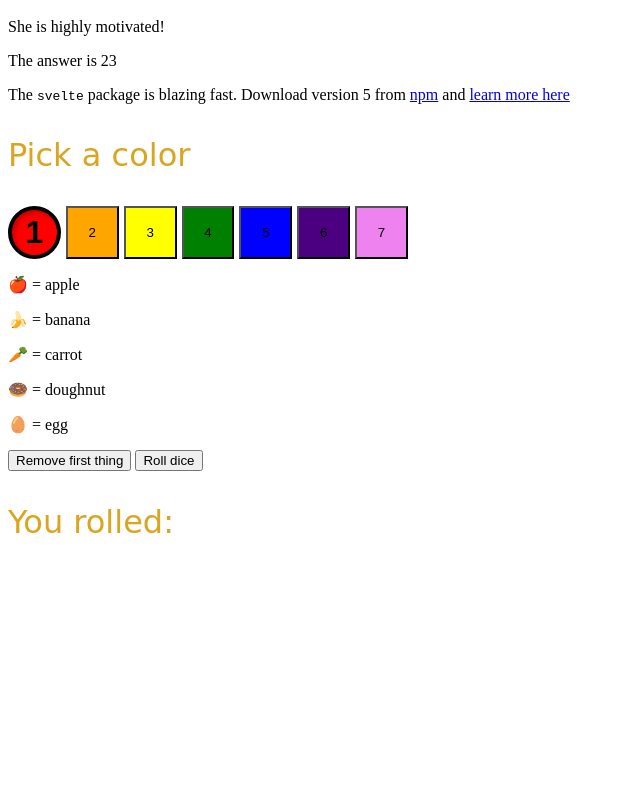
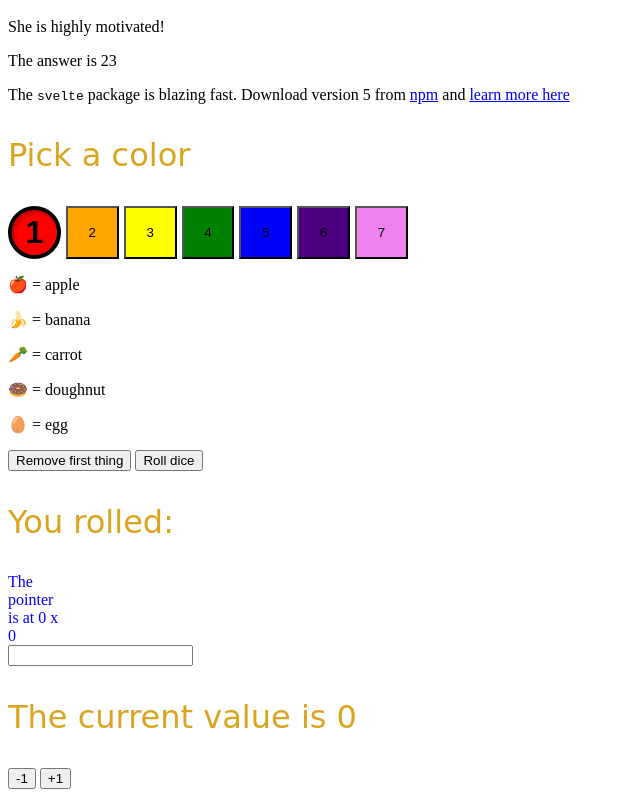
Before and after one commit to ecaterina99/Svelte, a SvelteKit app in the folder my-svelte-app/: page / in a window 1280 px wide. Shown: the part 1045-1842 px from the top of the page, without its empty margins (0-640 px from the left). Before the commit the page ends 1618 px from the top, so only its background shows below. Built offline with nearby package versions, Linux system fonts and the light colour scheme.

Commit message:
Add events

```diff
--- a/my-svelte-app/src/routes/+page.svelte
+++ b/my-svelte-app/src/routes/+page.svelte
@@ -66,6 +66,19 @@
         promise = rollDice();
     }
 
+    let m = $state({ x: 0, y: 0 });
+
+    function  onpointermove(event) {
+        m = {
+            x: event.clientX,
+            y: event.clientY
+        };
+    }
+
+
+    import Stepper from './Stepper.svelte';
+    let value = $state(0);
+
 </script>
 
 
@@ -128,8 +141,6 @@
 </div>
 
 
-
-
 <!-- KEYED EACH BLOCK -->
 {#each things as thing (thing.id)}
     <Thing name={thing.name} />
@@ -139,8 +150,7 @@
 </button>
 
 
-
-
+<!--await promise-->
 <button onclick={handleClick}>
     Roll dice
 </button>
@@ -151,9 +161,36 @@
     <p>You rolled: {number}</p>
 {/await}
 
+<!--DOM event-->
+<div class="pointer"
+        onpointermove={(event) => {
+		m.x = event.clientX;
+		m.y = event.clientY;
+	}}
+>
+    The pointer is at {m.x} x {m.y}
+</div>
+
+<!--capturing-->
+<div onkeydowncapture={(e) => alert(`<div> ${e.key}`)} role="presentation">
+    <input onkeydowncapture={(e) => alert(`<input> ${e.key}`)} />
+</div>
+
+
+<p>The current value is {value}</p>
+
+<Stepper
+        increment={() => value += 1}
+        decrement={() => value -= 1}
+/>
+
+
 
 
 <style>
+    .pointer {
+        color: blue;
+    }
     p{
         color: goldenrod;
         font-family: 'Comic Sans MS', cursive;
--- /dev/null
+++ b/my-svelte-app/src/routes/Stepper.svelte
@@ -0,0 +1,7 @@
+<script>
+    let { increment, decrement } = $props();
+</script>
+
+
+<button onclick={decrement}>-1</button>
+<button onclick={increment}>+1</button>
```
